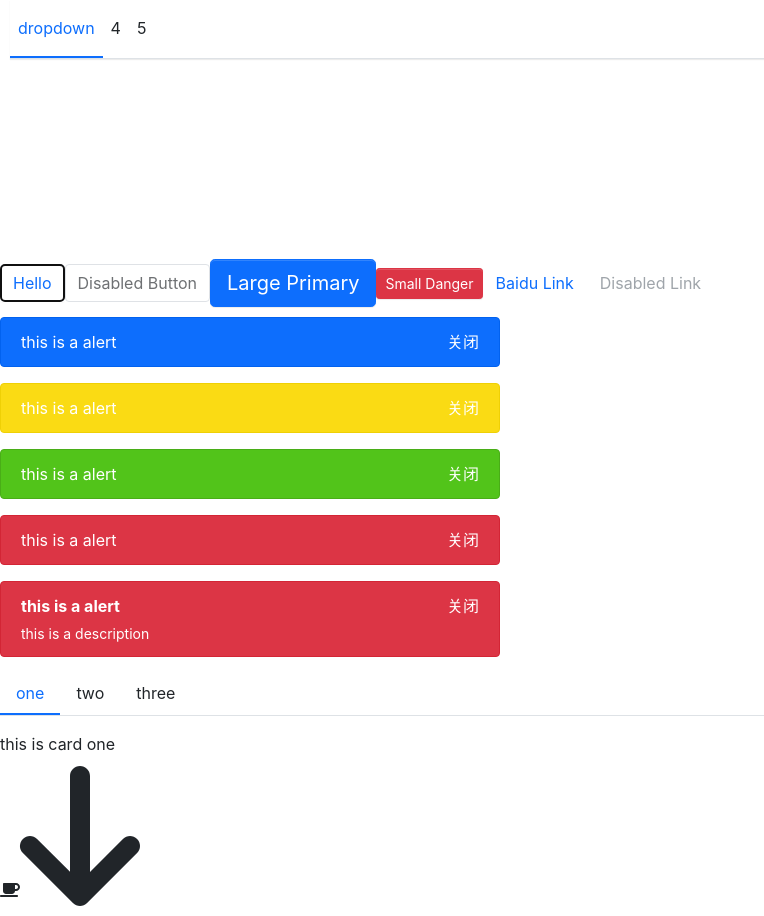
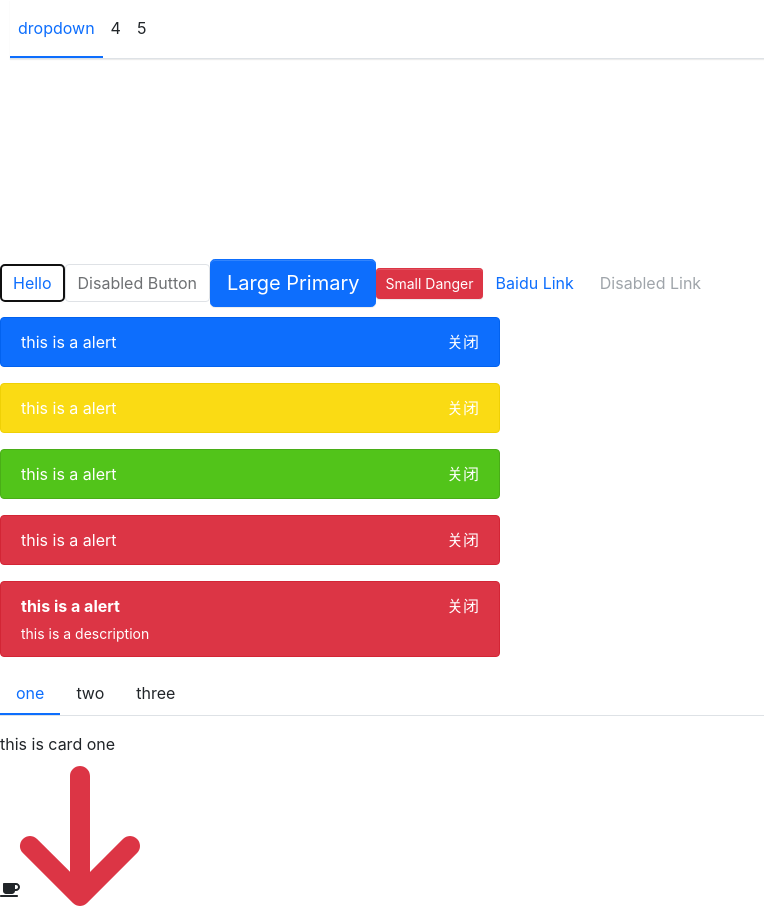
Before and after one commit to coderyjw/jw-ui-react, a React (Create React App) app: page / in a window 1280 px wide. Shown: the whole page, without its empty margins (0-764 px from the left). Built offline with nearby package versions, Linux system fonts and the light colour scheme.

Commit message:
Icon 添加样式

```diff
--- /dev/null
+++ b/src/components/Icon/_style.scss
@@ -0,0 +1,5 @@
+@each $key, $val in $theme-colors {
+  .icon-#{$key} {
+    color: $val;
+  }
+}
--- a/src/styles/index.scss
+++ b/src/styles/index.scss
@@ -21,3 +21,6 @@
 
 // tabs
 @import "../components/Tabs/style";
+
+// icon
+@import "../components/Icon/style";
```
